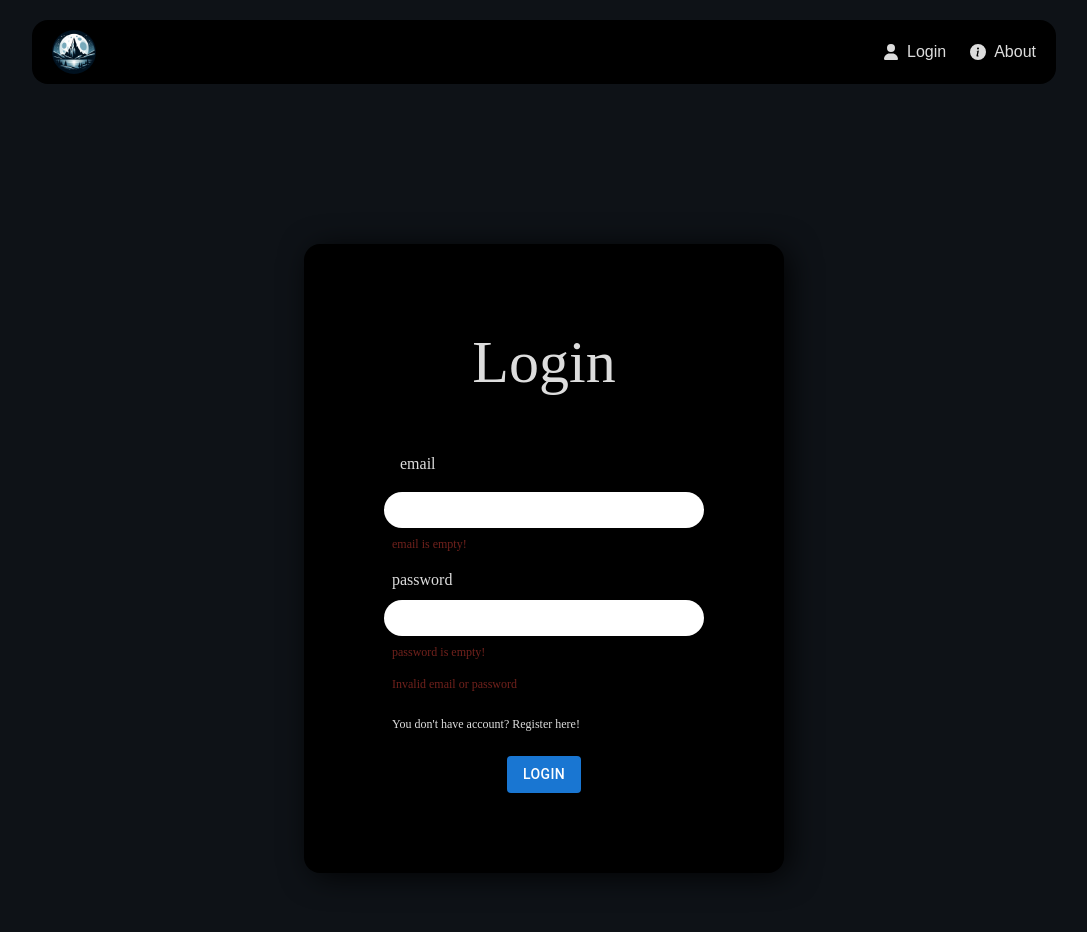
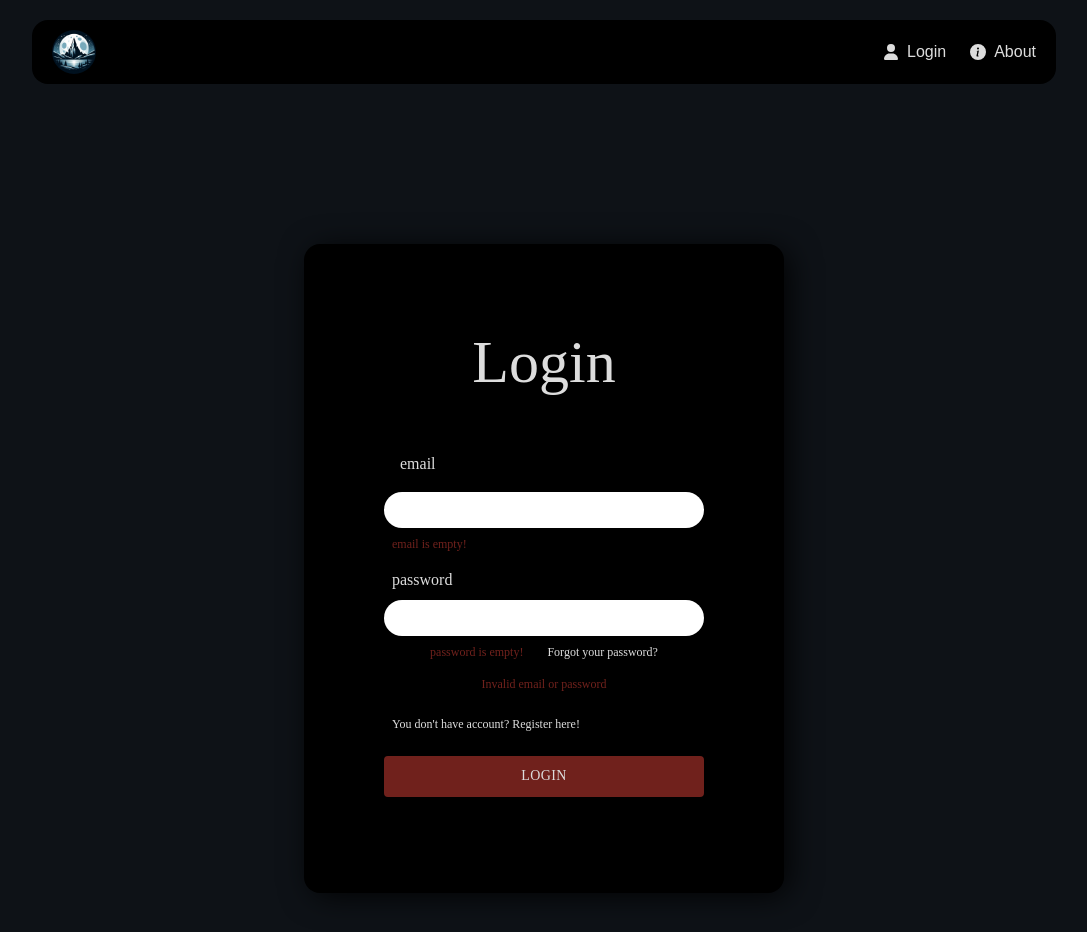
Before and after one commit to keeeper85/Gaminatorium-frontend, a React (Vite) app: page /login in a window 1280 px wide. Shown: the top 932 px of the page, without its empty margins (96-1183 px from the left). Built offline with nearby package versions, Linux system fonts and the light colour scheme; a web font is replaced by a local one.

Commit message:
feat: add theme

```diff
--- a/src/core/Login/LoginForm.tsx
+++ b/src/core/Login/LoginForm.tsx
@@ -28,7 +28,7 @@ function LoginForm() {
             <Paper
                 component="form"
                 sx={{ p: '2px 4px', display: 'flex', alignItems: 'center', borderRadius: '25px' }}
-                className="w-4/5 md:w-80"
+                className="w-full md:w-80"
             >
                 <InputBase
                     sx={{ ml: 1, flex: 1 }}
@@ -42,7 +42,7 @@ function LoginForm() {
             <Paper
                 component="form"
                 sx={{ p: '2px 4px', display: 'flex', alignItems: 'center',  borderRadius: '25px' }}
-                className="w-4/5 md:w-80"
+                className="w-full md:w-80"
             >
                 <InputBase
                     sx={{ ml: 1, flex: 1 }}
@@ -52,10 +52,14 @@ function LoginForm() {
                     onChange={e => setPassword(e.target.value)}
                 />
             </Paper>
-            <span className="m-2 self-start text-xs font-inknut text-red">password is empty!</span>
-            <span className="m-2 self-start text-xs font-inknut text-red">Invalid email or password</span>
+            <div className="m-2 text-xs font-inknut flex space-x-6">
+            <span className=" text-red">password is empty!</span>
+            <span >Forgot your password?</span>
+
+            </div>
+            <span className="m-2 text-xs font-inknut text-red">Invalid email or password</span>
             <span className="mt-4 mb-2 mx-2 self-start text-xs font-inknut">You don't have account? Register here!</span>
-            <Button type="submit" variant="contained" sx={{ mt: 2 }} >
+            <Button type="submit" variant="contained" sx={{m:2}} className="w-full font-inknut" >
                 Login
             </Button>
         </Box>
--- a/src/main.tsx
+++ b/src/main.tsx
@@ -4,14 +4,18 @@ import { BrowserRouter as Router, Routes, Route } from 'react-router-dom';
 import App from './App.tsx'
 import './index.css'
 import Login from "./core/Login/Login.tsx";
+import { ThemeProvider } from '@mui/material';
+import darkTheme from "./themes/darkTheme.ts";
 
 ReactDOM.createRoot(document.getElementById('root')!).render(
   <React.StrictMode>
+      <ThemeProvider theme={darkTheme}>
     <Router>
       <Routes>
         <Route path="/" Component={App} />
         <Route path="/login" Component={Login} />
       </Routes>
     </Router>
+      </ThemeProvider>
   </React.StrictMode>,
 )
--- /dev/null
+++ b/src/themes/darkTheme.ts
@@ -0,0 +1,29 @@
+import {createTheme, Theme} from "@mui/material";
+// eslint-disable-next-line @typescript-eslint/ban-ts-comment
+// @ts-expect-error
+import ada from  '../../tailwind.config.js'
+
+const darkTheme: Theme = createTheme({
+    components: {
+        MuiButton: {
+            styleOverrides: {
+                root: ({ ownerState }) => ({
+                    ...(ownerState.variant === 'contained' &&
+                        ownerState.color === 'primary' && {
+                            backgroundColor: ada.theme.extend.colors.red,
+                            color: ada.theme.extend.colors.gray,
+                            borderWidth: '2px',
+                            borderStyle: 'solid',
+                            borderColor: ada.theme.extend.colors.red,
+                            fontFamily: ada.theme.fontFamily.inknut,
+                            '&:hover': {
+                                backgroundColor: ada.theme.extend.colors.black,
+                            }
+                        }),
+                }),
+            },
+        },
+    },
+});
+
+export default darkTheme
```
